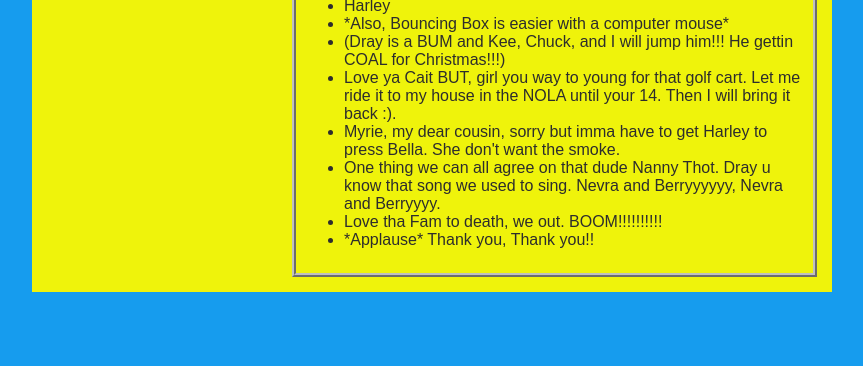
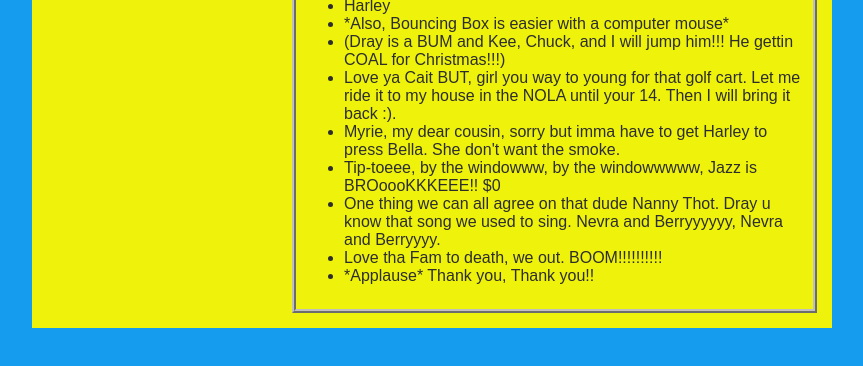
Before and after one commit to CardellHenderson/CardellHenderson.github.io, a plain HTML site: page index.html in a window 1280 px wide. Shown: the part 290-656 px from the top of the page, without its empty margins (208-1071 px from the left). Drawn offline with Linux system fonts and the light colour scheme.

```diff
--- a/index.html
+++ b/index.html
@@ -40,7 +40,7 @@
                         <li>(Dray is a BUM and Kee, Chuck, and I will jump him!!! He gettin COAL for Christmas!!!)</li>
                         <li>Love ya Cait BUT, girl you way to young for that golf cart. Let me ride it to my house in the NOLA until your 14. Then I will bring it back :).</li>
                         <li>Myrie, my dear cousin, sorry but imma have to get Harley to press Bella. She don't want the smoke.</li>
-                        <li>One thing we can all agree on that dude Nanny Thot. Dray u know that song we used to sing. Nevra and Berryyyyyy, Nevra and Berryyyy.</li>
+                        <li>Tip-toeee, by the windowww, by the windowwwww, Jazz is BROoooKKKEEE!! $0</li>                  <li>One thing we can all agree on that dude Nanny Thot. Dray u know that song we used to sing. Nevra and Berryyyyyy, Nevra and Berryyyy.</li>
                         <li>Love tha Fam to death, we out. BOOM!!!!!!!!!!</li>
                         <li>*Applause*   Thank you, Thank you!!</li>
                     </ul>
```
